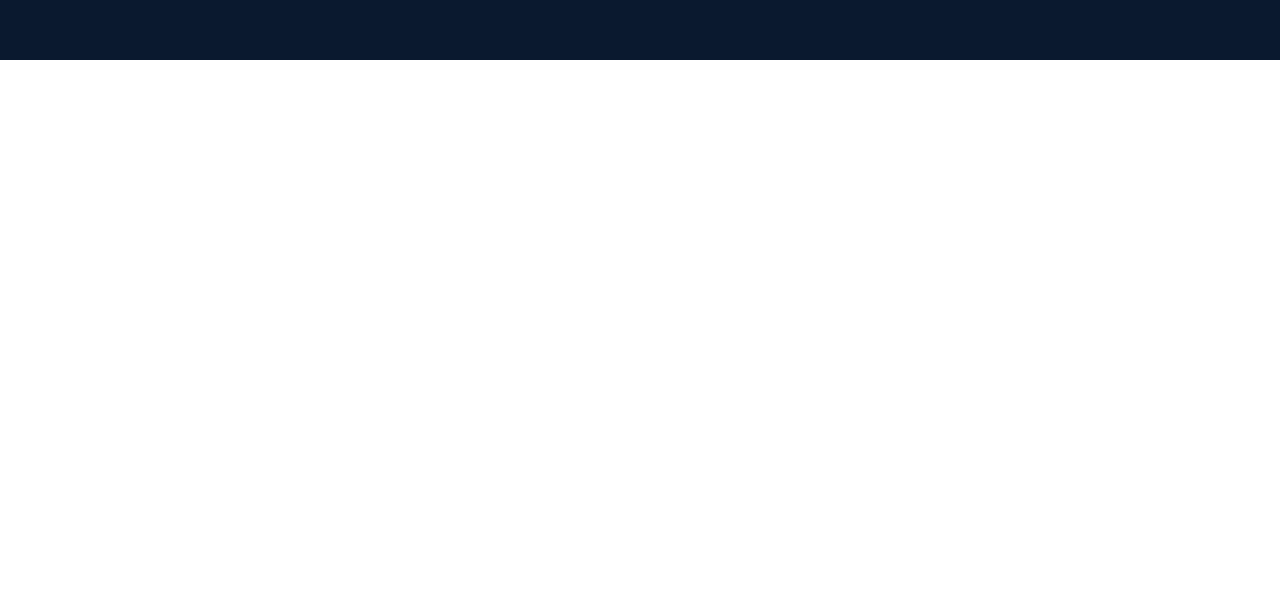
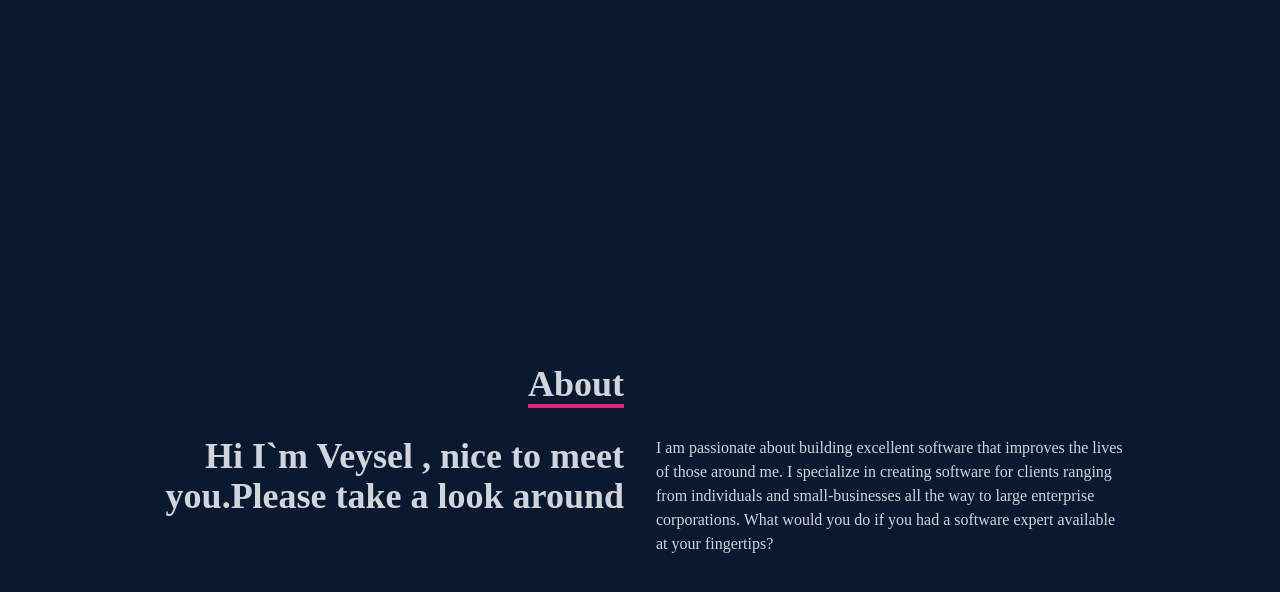
Before and after one commit to veyselguven/portfolio, a React (Create React App) app: page / in a window 1280 px wide. Shown: the part 740-1332 px from the top of the page. Before the commit the page ends 800 px from the top, so only its background shows below. Built offline with nearby package versions, Linux system fonts and the light colour scheme.

Commit message:
about component is done

```diff
--- a/src/App.js
+++ b/src/App.js
@@ -1,3 +1,4 @@
+import About from "./components/About";
 import Home from "./components/Home";
 import NavBar from "./components/NavBar";
 
@@ -6,6 +7,7 @@ function App() {
     <div>
       <NavBar />
       <Home />
+      <About />
     </div>
   );
 }
--- /dev/null
+++ b/src/components/About.jsx
@@ -0,0 +1,36 @@
+import React from "react";
+
+function About() {
+  return (
+    <div name="about" className="w-full h-screen bg-[#0a192f] text-gray-300">
+      <div className=" flex flex-col justify-center items-center w-full h-full">
+        <div className="max-w-[1000px] w-full grid grid-cols-2 gap-8">
+          <div className="sm:text-right pb-8 pl-4">
+            <p className="text-4xl font-bold inline border-b-4 border-pink-600">
+              About
+            </p>
+          </div>
+          <div></div>
+        </div>
+        <div>
+          <div className="max-w-[1000px] w-full grid sm:grid-cols-2 gap-8 px-4 ">
+            <div className="sm:text-right text-4xl font-bold ">
+              <p>Hi I`m Veysel , nice to meet you.Please take a look around</p>
+            </div>
+            <div>
+              <p>
+                I am passionate about building excellent software that improves
+                the lives of those around me. I specialize in creating software
+                for clients ranging from individuals and small-businesses all
+                the way to large enterprise corporations. What would you do if
+                you had a software expert available at your fingertips?
+              </p>
+            </div>
+          </div>
+        </div>
+      </div>
+    </div>
+  );
+}
+
+export default About;
--- /dev/null
+++ b/src/components/Skills.jsx
@@ -0,0 +1,7 @@
+import React from "react";
+
+function Skills() {
+  return <div>Skills</div>;
+}
+
+export default Skills;
```
